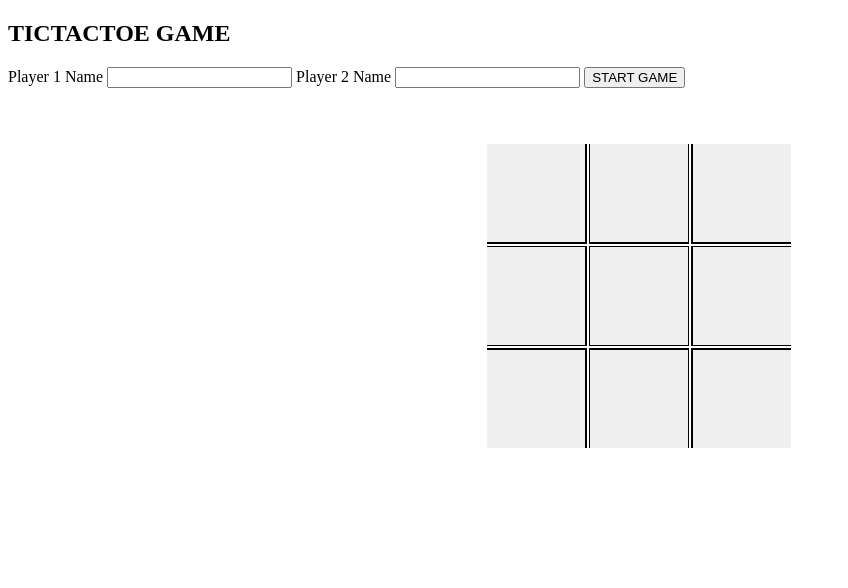
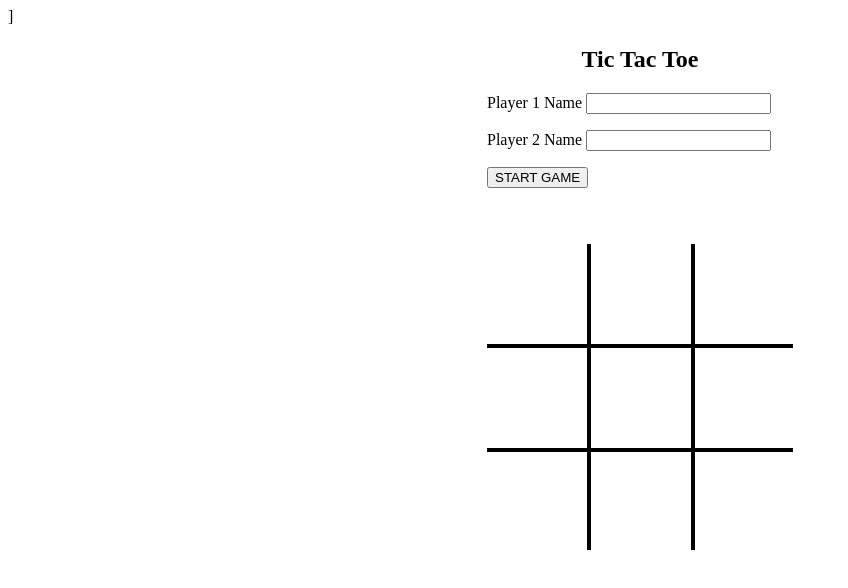
Before and after one commit to Tripple-A/JavaScript---TicTacToe, a website: page tictactoe.html in a window 1280 px wide. Shown: the whole page, without its empty margins (0-848 px from the left). Drawn offline with Linux system fonts and the light colour scheme.

Commit message:
[feat] Styling for better UX

```diff
--- a/tictactoe.css
+++ b/tictactoe.css
@@ -1,37 +1,42 @@
+
     .container{
         width:306px;
         height:306px;
         display: grid;
         grid-template-columns: 1fr 1fr 1fr;
+        grid-gap: 4px;
         margin:0px auto;
         margin-top:3%;
+        background-color: black;
+    }
+
+    .form {
+        width: 306px;
+        margin-left: auto;
+        margin-right: auto;
+    }
+
+    .center {
+        width: 306px;
+        text-align: center;
+        margin-left: auto;
+        margin-right: auto;
     }
 
     .squares{
         width: 100px;
         height: 100px;
-        border:1px solid black;
+        /* border:2px solid black; */
         font-size: 50px;
         text-align: center;
         padding-top: 40%;
+        background-color: white;
+        border: transparent;
+    }
+.three,.six,.nine{
+
     }
 
-    .one, .two ,.three{
-        border-top: none ;
-        border-bottom:2px solid black;
-    }
-    .one,.four,.seven{
-        border-left: none;
-        border-right: 2px solid black;
-    }
-    .three,.six,.nine{
-        border-right: none;
-        border-left: 2px solid black;
-    }
-    .seven,.eight,.nine{
-        border-bottom: none;
-        border-top: 2px solid black;
-    }
     .warn{
 background-color: red;
 text-align: center;
@@ -42,4 +47,8 @@ display:none;
    }
    .replay{
        display:none;
+        width:306px;
+        height:306px;
+        margin-left: auto;
+        margin-right: auto;
    }
--- a/tictactoe.html
+++ b/tictactoe.html
@@ -7,13 +7,18 @@
     <title>Board</title>
     <link rel="stylesheet" href="tictactoe.css">
 </head>
-<body>
-    <h2>TICTACTOE GAME</h2>
+<body>]
+
+    <h2 class="center">Tic Tac Toe</h2>
     <div class="form">
+        <p>
         <label for="player1"> Player 1 Name</label>
         <input type="text" class="player1">
-        <label for="player2"> Player 2 Name</label>
-        <input type="text" class="player2">
+        </p>
+        <p>
+            <label for="player2"> Player 2 Name</label>
+            <input type="text" class="player2">
+        </p>
         <button id="start" onclick="Umpire.restartGame()">START GAME</button>
     </div>
     <div class="warn">Please click an empty box</div> <br>
```
